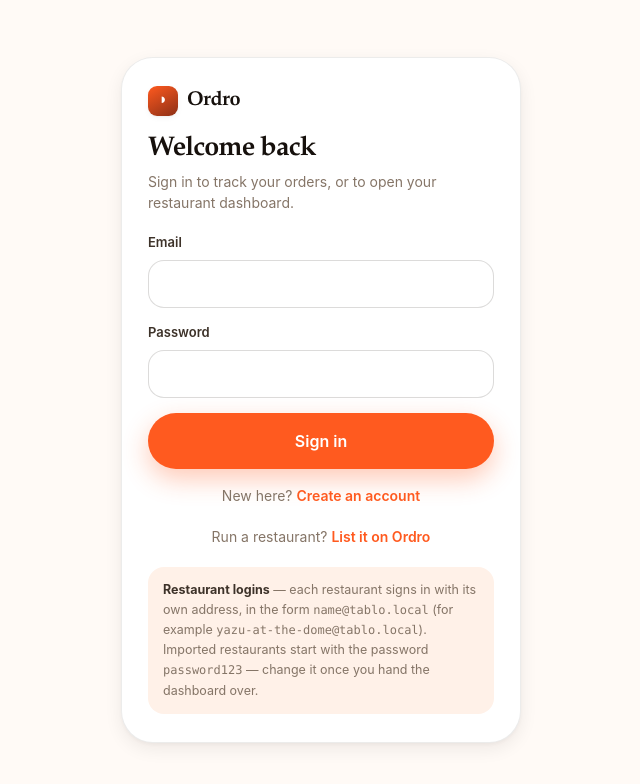
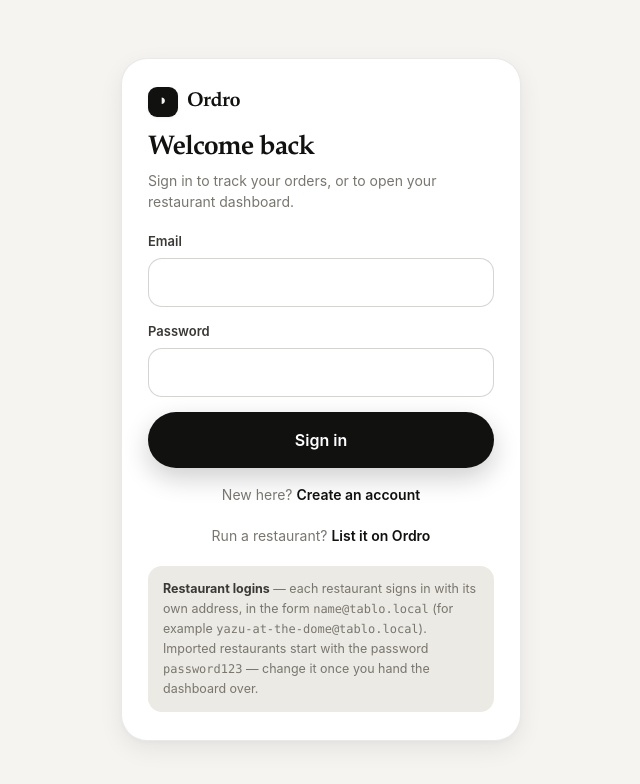
Before and after one commit to siyaAgrawal/khapee, a React (Vite) app: page /login in a window 1280 px wide. Shown: the top 784 px of the page, without its empty margins (319-959 px from the left). Built offline with nearby package versions, Linux system fonts and the light colour scheme.

Commit message:
Opening title sequence and an editorial monochrome redesign

```diff
--- a/index.html
+++ b/index.html
@@ -3,7 +3,7 @@
   <head>
     <meta charset="UTF-8" />
     <meta name="viewport" content="width=device-width, initial-scale=1, viewport-fit=cover" />
-    <meta name="theme-color" content="#fffaf6" />
+    <meta name="theme-color" content="#0e0e0d" />
     <title>Ordro — order at the table</title>
   </head>
   <body>
--- a/src/App.tsx
+++ b/src/App.tsx
@@ -1,6 +1,8 @@
+import { useState } from 'react'
 import { Navigate, Route, Routes, useLocation } from 'react-router-dom'
 import { useSession } from './lib/session'
 import { LoadingBlock } from './components/ui'
+import Splash from './components/Splash'
 
 import Landing from './pages/Landing'
 import Home from './pages/Home'
@@ -35,8 +37,13 @@ function StaffGate({ children }: { children: JSX.Element }) {
 }
 
 export default function App() {
+  // The title sequence covers the app for its first couple of seconds.
+  const [intro, setIntro] = useState(true)
+
   return (
-    <Routes>
+    <>
+      {intro && <Splash onDone={() => setIntro(false)} />}
+      <Routes>
       <Route path="/" element={<Landing />} />
       <Route path="/restaurants" element={<Home />} />
       <Route path="/r/:id" element={<Restaurant />} />
@@ -70,6 +77,7 @@ export default function App() {
       </Route>
 
       <Route path="*" element={<Navigate to="/" replace />} />
-    </Routes>
+      </Routes>
+    </>
   )
 }
--- /dev/null
+++ b/src/components/Splash.tsx
@@ -0,0 +1,58 @@
+import { useEffect, useState } from 'react'
+
+const DOODLES = ['🍜', '🍕', '🥐', '🍣', '🥗', '☕']
+
+/**
+ * The opening title sequence. Plays once per page load, covering the app until
+ * it lifts away. Tapping skips it, and anyone who prefers reduced motion is
+ * taken straight through.
+ */
+export default function Splash({ onDone }: { onDone: () => void }) {
+  const [leaving, setLeaving] = useState(false)
+
+  useEffect(() => {
+    const reduced = window.matchMedia?.('(prefers-reduced-motion: reduce)').matches
+    if (reduced) {
+      onDone()
+      return
+    }
+    const lift = setTimeout(() => setLeaving(true), 1900)
+    const done = setTimeout(onDone, 2650)
+    return () => {
+      clearTimeout(lift)
+      clearTimeout(done)
+    }
+  }, [onDone])
+
+  return (
+    <div
+      className={`splash ${leaving ? 'is-leaving' : ''}`}
+      onClick={() => setLeaving(true)}
+      role="presentation"
+    >
+      <div className="splash-field" aria-hidden>
+        {Array.from({ length: 18 }).map((_, i) => (
+          <span key={i} className="splash-doodle" style={{ '--i': i } as React.CSSProperties}>
+            {DOODLES[i % DOODLES.length]}
+          </span>
+        ))}
+      </div>
+
+      <div className="splash-core">
+        <span className="splash-mark" aria-hidden>
+          <span className="splash-mark-dot" />
+        </span>
+        <h1 className="splash-word" aria-label="Ordro">
+          {'Ordro'.split('').map((c, i) => (
+            <span key={i} style={{ '--c': i } as React.CSSProperties}>
+              {c}
+            </span>
+          ))}
+        </h1>
+        <p className="splash-tag">Your table is already ordering</p>
+      </div>
+
+      <span className="splash-skip">tap to skip</span>
+    </div>
+  )
+}
--- a/src/styles.css
+++ b/src/styles.css
@@ -1,38 +1,39 @@
 /* ============================================================ design tokens */
 :root {
-  /* Warm, food-forward. One hot accent does the persuading; everything else
-     stays quiet so the food and the whitespace carry the page. */
-  --bg: #fffaf6;
-  --bg-tint: #fff1e8;
+  /* Editorial monochrome. No brand hue competes with the food — the dish art
+     supplies every bit of colour on the page, and ink does the rest. */
+  --bg: #f6f4f0;
+  --bg-tint: #eceae4;
   --surface: #ffffff;
-  --surface-2: #fff7f2;
-  --ink: #16100c;
-  --ink-2: #3d3229;
-  --muted: #857567;
-  --line: rgba(22, 16, 12, 0.08);
-  --line-strong: rgba(22, 16, 12, 0.15);
-  --accent: #ff5a1f;
+  --surface-2: #faf9f6;
+  --ink: #111110;
+  --ink-2: #3a3936;
+  --muted: #78766f;
+  --line: rgba(17, 17, 16, 0.09);
+  --line-strong: rgba(17, 17, 16, 0.18);
+
+  --accent: #111110;
   --accent-ink: #ffffff;
-  --accent-soft: #ffece2;
-  --accent-deep: #d13c07;
-  --good: #127a4a;
-  --good-soft: #e3f6ec;
-  --warn: #b4700a;
-  --warn-soft: #fff2da;
-  --bad: #c0271d;
-  --bad-soft: #ffeae7;
-  --info: #2f5ea8;
-  --info-soft: #e9f0fb;
-
-  --r-sm: 12px;
-  --r-md: 16px;
-  --r-lg: 24px;
-  --r-xl: 32px;
-
-  --shadow-sm: 0 1px 2px rgba(22, 16, 12, 0.04), 0 2px 6px rgba(22, 16, 12, 0.04);
-  --shadow-md: 0 6px 18px rgba(22, 16, 12, 0.07), 0 2px 4px rgba(22, 16, 12, 0.04);
-  --shadow-lg: 0 22px 48px rgba(22, 16, 12, 0.14), 0 4px 12px rgba(22, 16, 12, 0.06);
-  --shadow-accent: 0 10px 26px rgba(255, 90, 31, 0.32);
+  --accent-soft: #eceae4;
+
+  --good: #1f6b45;
+  --good-soft: #e6f1ea;
+  --warn: #8a6417;
+  --warn-soft: #f6efdd;
+  --bad: #a6291d;
+  --bad-soft: #f8e8e6;
+  --info: #2f4f70;
+  --info-soft: #eaf0f5;
+
+  --r-sm: 10px;
+  --r-md: 14px;
+  --r-lg: 20px;
+  --r-xl: 26px;
+
+  --shadow-sm: 0 1px 2px rgba(17, 17, 16, 0.04), 0 1px 6px rgba(17, 17, 16, 0.03);
+  --shadow-md: 0 8px 24px rgba(17, 17, 16, 0.07), 0 2px 6px rgba(17, 17, 16, 0.03);
+  --shadow-lg: 0 28px 60px rgba(17, 17, 16, 0.15), 0 6px 16px rgba(17, 17, 16, 0.05);
+  --shadow-accent: 0 10px 26px rgba(17, 17, 16, 0.2);
 
   --sans: ui-sans-serif, -apple-system, BlinkMacSystemFont, 'Segoe UI', Roboto, 'Helvetica Neue', Arial, sans-serif;
   --serif: ui-serif, 'Iowan Old Style', 'Palatino Linotype', Palatino, Georgia, serif;
@@ -40,35 +41,38 @@
 
   --ease: cubic-bezier(0.22, 0.68, 0.32, 1);
   --spring: cubic-bezier(0.34, 1.56, 0.64, 1);
-  --header-h: 64px;
+  --header-h: 68px;
 }
 
 @media (prefers-color-scheme: dark) {
   :root {
-    --bg: #100c0a;
-    --bg-tint: #191310;
-    --surface: #1b1512;
-    --surface-2: #221a16;
-    --ink: #fbf5f0;
-    --ink-2: #ddd0c6;
-    --muted: #a3948a;
-    --line: rgba(251, 245, 240, 0.09);
-    --line-strong: rgba(251, 245, 240, 0.2);
-    --accent: #ff6b33;
-    --accent-soft: #3a1a0c;
-    --accent-deep: #ff8757;
-    --good: #57d497;
-    --good-soft: #12301f;
-    --warn: #edb45f;
-    --warn-soft: #33260f;
-    --bad: #f4897f;
-    --bad-soft: #351817;
-    --info: #8fb3ea;
-    --info-soft: #16233a;
-    --shadow-sm: 0 1px 3px rgba(0, 0, 0, 0.45);
-    --shadow-md: 0 6px 18px rgba(0, 0, 0, 0.5);
-    --shadow-lg: 0 22px 48px rgba(0, 0, 0, 0.62);
-    --shadow-accent: 0 10px 26px rgba(255, 107, 51, 0.3);
+    --bg: #0e0e0d;
+    --bg-tint: #161615;
+    --surface: #171716;
+    --surface-2: #1d1d1b;
+    --ink: #f4f2ee;
+    --ink-2: #d5d2cb;
+    --muted: #918e86;
+    --line: rgba(244, 242, 238, 0.09);
+    --line-strong: rgba(244, 242, 238, 0.2);
+
+    --accent: #f4f2ee;
+    --accent-ink: #0e0e0d;
+    --accent-soft: #232321;
+
+    --good: #6ecb9b;
+    --good-soft: #12281d;
+    --warn: #dfb469;
+    --warn-soft: #2a2312;
+    --bad: #ef8b80;
+    --bad-soft: #2e1815;
+    --info: #8fb0ce;
+    --info-soft: #14202b;
+
+    --shadow-sm: 0 1px 3px rgba(0, 0, 0, 0.5);
+    --shadow-md: 0 8px 24px rgba(0, 0, 0, 0.55);
+    --shadow-lg: 0 28px 60px rgba(0, 0, 0, 0.68);
+    --shadow-accent: 0 10px 28px rgba(0, 0, 0, 0.5);
   }
 }
 
@@ -108,8 +112,9 @@ h4 {
 
 h1 {
   font-family: var(--serif);
-  font-size: clamp(28px, 5vw, 40px);
-  letter-spacing: -0.03em;
+  font-size: clamp(30px, 5vw, 44px);
+  letter-spacing: -0.035em;
+  line-height: 1.06;
 }
 h2 {
   font-family: var(--serif);
@@ -461,8 +466,8 @@ textarea {
   border-radius: 9px;
   display: grid;
   place-items: center;
-  background: linear-gradient(150deg, var(--accent), #8c2f16);
-  color: #fff;
+  background: var(--ink);
+  color: var(--bg);
   font-size: 15px;
   box-shadow: var(--shadow-sm);
 }
@@ -560,9 +565,6 @@ textarea {
   --btn-bg: var(--accent);
   --btn-fg: var(--accent-ink);
   box-shadow: var(--shadow-accent);
-}
-.btn-accent:hover:not(:disabled) {
-  box-shadow: 0 14px 32px rgba(255, 90, 31, 0.4);
 }
 .btn-secondary {
   --btn-bg: var(--surface);
@@ -2679,7 +2681,7 @@ textarea {
   width: min(560px, 70vw);
   aspect-ratio: 1;
   border-radius: 50%;
-  background: radial-gradient(circle, rgba(255, 90, 31, 0.28), rgba(255, 90, 31, 0) 66%);
+  background: radial-gradient(circle, rgba(17, 17, 16, 0.1), rgba(17, 17, 16, 0) 66%);
   filter: blur(12px);
   animation: ordro-glow 7s ease-in-out infinite;
   pointer-events: none;
@@ -2710,13 +2712,9 @@ textarea {
 
 /* The headline word that does the selling. */
 .hero-hot {
-  color: var(--accent);
-  background: linear-gradient(
-    100deg,
-    var(--accent) 20%,
-    #ffb27a 40%,
-    var(--accent) 60%
-  );
+  color: var(--ink);
+  font-style: italic;
+  background: linear-gradient(100deg, var(--muted) 18%, var(--ink) 42%, var(--muted) 66%);
   background-size: 220% 100%;
   -webkit-background-clip: text;
   background-clip: text;
@@ -2828,3 +2826,173 @@ textarea {
   border-radius: 999px;
   box-shadow: var(--shadow-lg);
 }
+
+/* ==================================================== opening title sequence */
+.splash {
+  position: fixed;
+  inset: 0;
+  z-index: 200;
+  display: grid;
+  place-items: center;
+  background: #0e0e0d;
+  overflow: hidden;
+  cursor: pointer;
+  transition: transform 0.75s cubic-bezier(0.7, 0, 0.2, 1), opacity 0.55s ease 0.2s;
+}
+.splash.is-leaving {
+  transform: translateY(-101%);
+  opacity: 0;
+  pointer-events: none;
+}
+
+/* Loose scatter of food marks, drifting up behind the wordmark. */
+.splash-field {
+  position: absolute;
+  inset: -10% -5%;
+  pointer-events: none;
+}
+.splash-doodle {
+  position: absolute;
+  font-size: clamp(26px, 5vw, 46px);
+  opacity: 0;
+  filter: grayscale(1) brightness(1.9);
+  animation: splash-drift 5.2s cubic-bezier(0.2, 0.7, 0.3, 1) forwards;
+  animation-delay: calc(var(--i) * 45ms);
+}
+/* Hand-scattered: CSS has no modulo, so the positions are written out. */
+.splash-doodle:nth-child(1)  { left: 6%;  top: 12%; }
+.splash-doodle:nth-child(2)  { left: 78%; top: 8%; }
+.splash-doodle:nth-child(3)  { left: 30%; top: 4%; }
+.splash-doodle:nth-child(4)  { left: 55%; top: 18%; }
+.splash-doodle:nth-child(5)  { left: 88%; top: 30%; }
+.splash-doodle:nth-child(6)  { left: 14%; top: 34%; }
+.splash-doodle:nth-child(7)  { left: 66%; top: 42%; }
+.splash-doodle:nth-child(8)  { left: 40%; top: 52%; }
+.splash-doodle:nth-child(9)  { left: 4%;  top: 58%; }
+.splash-doodle:nth-child(10) { left: 82%; top: 60%; }
+.splash-doodle:nth-child(11) { left: 22%; top: 72%; }
+.splash-doodle:nth-child(12) { left: 60%; top: 76%; }
+.splash-doodle:nth-child(13) { left: 92%; top: 82%; }
+.splash-doodle:nth-child(14) { left: 34%; top: 88%; }
+.splash-doodle:nth-child(15) { left: 72%; top: 92%; }
+.splash-doodle:nth-child(16) { left: 10%; top: 94%; }
+.splash-doodle:nth-child(17) { left: 48%; top: 30%; }
+.splash-doodle:nth-child(18) { left: 26%; top: 20%; }
+@keyframes splash-drift {
+  0% {
+    opacity: 0;
+    transform: translateY(40px) scale(0.7);
+  }
+  22% {
+    opacity: 0.2;
+  }
+  70% {
+    opacity: 0.12;
+  }
+  100% {
+    opacity: 0;
+    transform: translateY(-90px) scale(1.05);
+  }
+}
+
+.splash-core {
+  position: relative;
+  display: flex;
+  flex-direction: column;
+  align-items: center;
+  gap: 18px;
+  text-align: center;
+  padding: 0 24px;
+}
+
+/* The mark draws itself: a tile snaps in, then the dot lands inside it. */
+.splash-mark {
+  position: relative;
+  width: 76px;
+  height: 76px;
+  border-radius: 24px;
+  background: #f4f2ee;
+  display: grid;
+  place-items: center;
+  transform: scale(0.4) rotate(-24deg);
+  opacity: 0;
+  animation: splash-mark-in 0.72s var(--spring) 0.1s forwards;
+  box-shadow: 0 18px 44px rgba(244, 242, 238, 0.16);
+}
+.splash-mark-dot {
+  width: 22px;
+  height: 22px;
+  border-radius: 50%;
+  background: #0e0e0d;
+  transform: scale(0);
+  animation: splash-dot-in 0.5s var(--spring) 0.5s forwards;
+}
+@keyframes splash-mark-in {
+  to {
+    transform: scale(1) rotate(0deg);
+    opacity: 1;
+  }
+}
+@keyframes splash-dot-in {
+  to {
+    transform: scale(1);
+  }
+}
+
+.splash-word {
+  display: flex;
+  gap: 0.01em;
+  font-family: var(--serif);
+  font-size: clamp(46px, 12vw, 84px);
+  font-weight: 600;
+  letter-spacing: -0.045em;
+  color: #f4f2ee;
+  line-height: 1;
+  margin: 0;
+}
+.splash-word span {
+  display: inline-block;
+  opacity: 0;
+  transform: translateY(28px);
+  animation: splash-letter 0.62s var(--ease) forwards;
+  animation-delay: calc(0.42s + var(--c) * 70ms);
+}
+@keyframes splash-letter {
+  to {
+    opacity: 1;
+    transform: none;
+  }
+}
+
+.splash-tag {
+  font-size: clamp(13px, 3.4vw, 15.5px);
+  letter-spacing: 0.14em;
+  text-transform: uppercase;
+  color: rgba(244, 242, 238, 0.55);
+  opacity: 0;
+  animation: splash-fade 0.7s var(--ease) 0.95s forwards;
+}
+.splash-skip {
+  position: absolute;
+  bottom: 34px;
+  left: 0;
+  right: 0;
+  text-align: center;
+  font-size: 12px;
+  letter-spacing: 0.1em;
+  text-transform: uppercase;
+  color: rgba(244, 242, 238, 0.3);
+  opacity: 0;
+  animation: splash-fade 0.6s var(--ease) 1.5s forwards;
+}
+@keyframes splash-fade {
+  to {
+    opacity: 1;
+  }
+}
+
+@media (prefers-reduced-motion: reduce) {
+  .splash {
+    display: none;
+  }
+}
```
Also changed, not shown: 1 other file (tests, documents, lock files or other folders).
